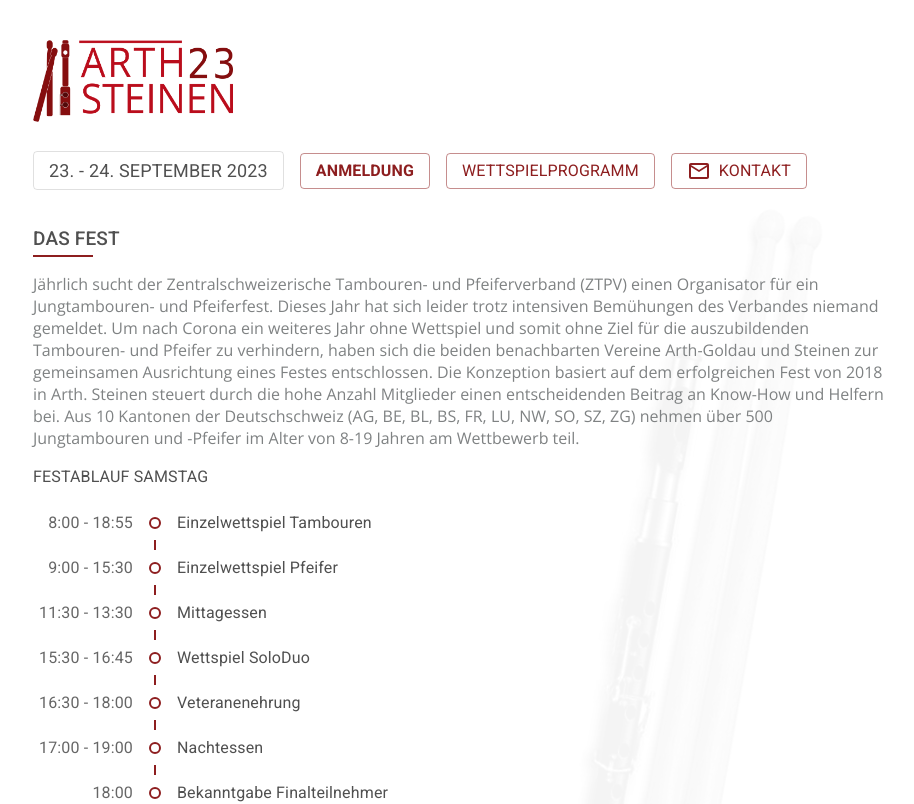
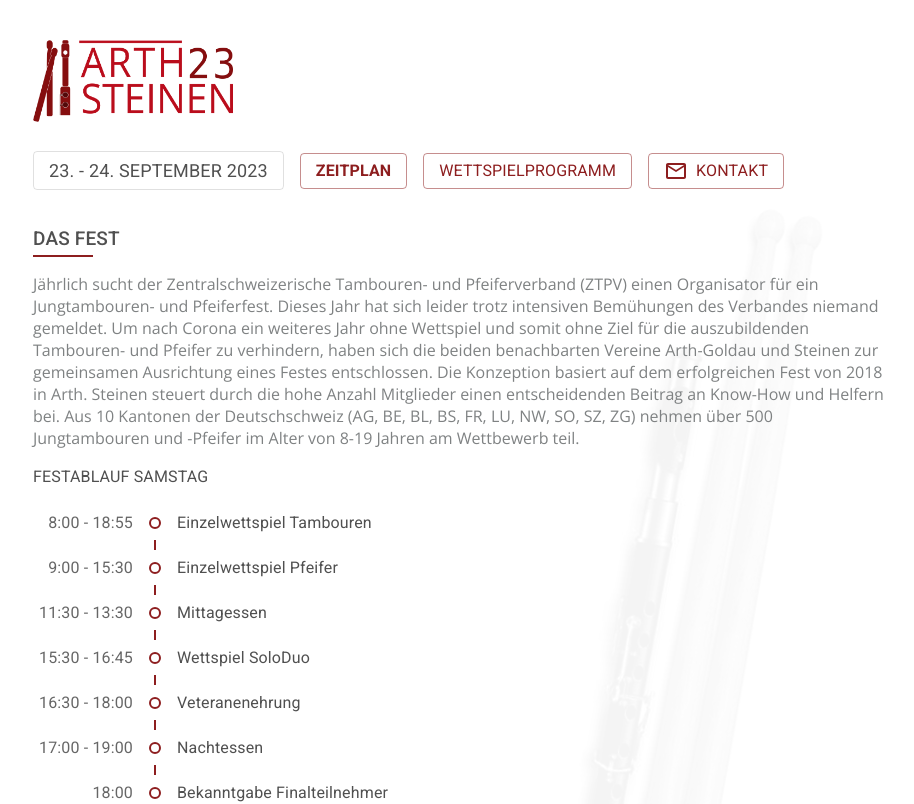
Before and after one commit to randombenj/arth-steinen-23, a React (Create React App) app: page / in a window 1280 px wide. Shown: the top 804 px of the page, without its empty margins (231-1145 px from the left). Built offline with nearby package versions, Linux system fonts and the light colour scheme.

Commit message:
Add link to Zeitplan

```diff
--- a/src/App.tsx
+++ b/src/App.tsx
@@ -51,11 +51,11 @@ function App() {
           }}>23. - 24. September 2023</Typography>
         </Button>
 
-        <Button sx={{ marginTop: 1, marginRight: 2 }} variant="outlined" href='https://www.ztpv.ch/zjtpf-arth-steinen-2023-anmeldung-ist-online/' target='_blank'>
+        <Button sx={{ marginTop: 1, marginRight: 2 }} variant="outlined" href='https://www.ztpv.ch/portfolio/zjtpf-arth-steinen-2023/' target='_blank'>
           <Typography sx={{
             fontSize: 16,
             fontWeight: 600
-          }}>Anmeldung</Typography>
+          }}>Zeitplan</Typography>
         </Button>
 
         <Button sx={{ marginTop: 1, marginRight: 2 }} variant="outlined" href='https://www.ztpv.ch/wettspielprogramm-zjtpf-steinen-arth-2023/' target='_blank'>
```
